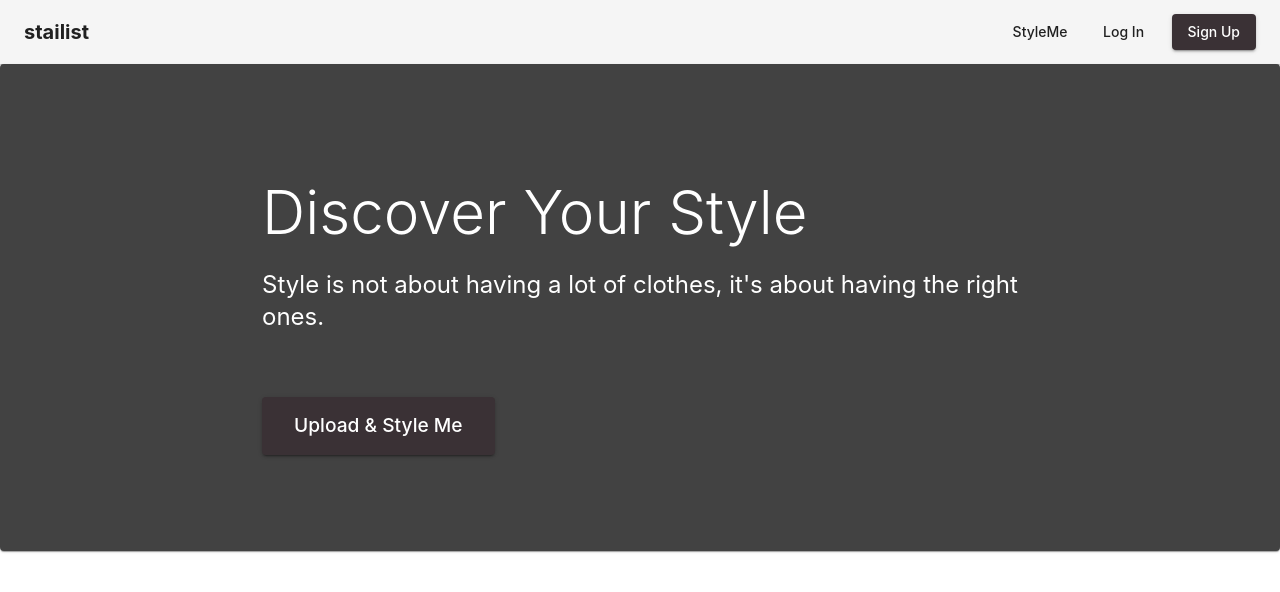
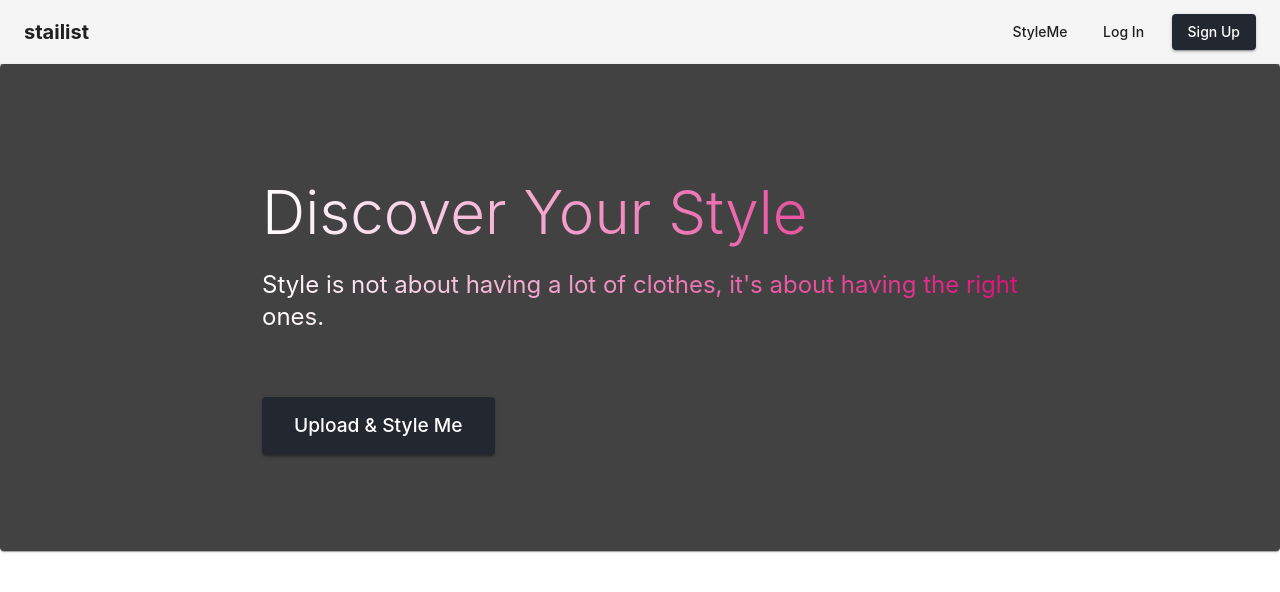
Before and after one commit to giuliovv/stailist, a Next.js app: page / in a window 1280 px wide. Shown: the top 592 px of the page. Built offline with nearby package versions, Linux system fonts and the light colour scheme; what @mui/material-nextjs would draw is missing.

Commit message:
style improvements

```diff
--- a/src/app/page.js
+++ b/src/app/page.js
@@ -40,6 +40,14 @@ const UploadButton = styled(Button)(({ theme }) => ({
   padding: theme.spacing(1.5, 4),
   fontSize: "1.2rem",
 }));
+
+const gradientTextStyle = {
+  background: 'linear-gradient(90deg, #fff, #de0073)',
+  WebkitBackgroundClip: 'text',
+  WebkitTextFillColor: 'transparent',
+  backgroundClip: 'text',
+  color: 'transparent',
+};
 
 // Fashion quotes for inspiration
 const fashionQuotes = [
@@ -161,10 +169,11 @@ export default function Home() {
               variant="h2"
               color="inherit"
               gutterBottom
+              sx={gradientTextStyle}
             >
               Discover Your Style
             </Typography>
-            <Typography variant="h5" color="inherit" paragraph>
+            <Typography variant="h5" paragraph sx={gradientTextStyle}>
               {randomQuote}
             </Typography>
             <Box sx={{ mt: 4 }}>
--- a/src/app/theme.js
+++ b/src/app/theme.js
@@ -4,7 +4,7 @@ import { createTheme } from '@mui/material/styles';
 const theme = createTheme({
   palette: {
     primary: {
-      main: '#3a3135', // You can customize this color
+      main: '#23272f', // You can customize this color
     },
     secondary: {
       main: '#de0073', // You can customize this color
```
